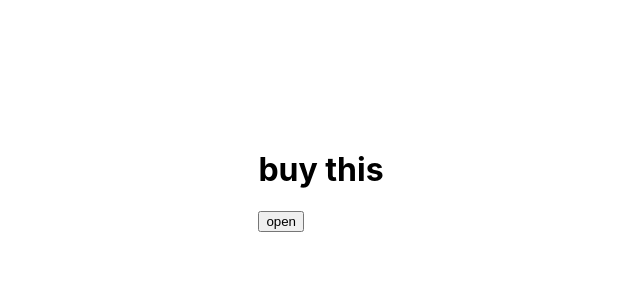
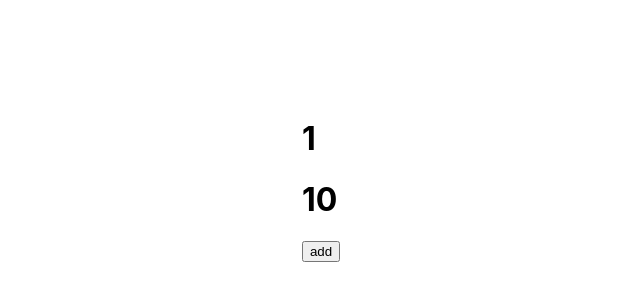
Before and after one commit to aniket2727/react-interview-problems, a React (Create React App) app in the folder app/: page / in a window 1280 px wide. Shown: the part 220-520 px from the top of the page, without its empty margins (319-959 px from the left). Built offline with nearby package versions, Linux system fonts and the light colour scheme.

Commit message:
add code

```diff
--- a/app/src/App.js
+++ b/app/src/App.js
@@ -197,10 +197,11 @@ import Code211 from "./Code211";
 // import Code212 from "./Code212";
 import Code213 from "./Code213";
 import Code214 from "./Code214";
+import Code215 from "./Code215";
 function App() {
   return (
     <div>
-       <Code214/>
+       <Code215/>
     </div>
   );
 }
--- /dev/null
+++ b/app/src/Code215.js
@@ -0,0 +1,34 @@
+/* eslint-disable react-hooks/exhaustive-deps */
+//usememeo usecall
+
+
+import React from 'react';
+import { useState } from 'react';
+import { useMemo, useCallback } from 'react';
+
+
+const Code215 = () => {
+    const [data, setdata] = useState(1);
+
+    const handlecallCounter=useCallback(()=>{
+           setdata((prev)=>prev+1);
+    },[])
+
+    const responce = useMemo(() => {
+        return data * 10;
+    }, [data])
+
+
+
+    return (
+        <div>
+            <h1>{data}</h1>
+            <h1>{responce}</h1>
+            <button onClick={handlecallCounter}>add</button>
+        </div>
+    )
+};
+
+
+
+export default Code215;
```
